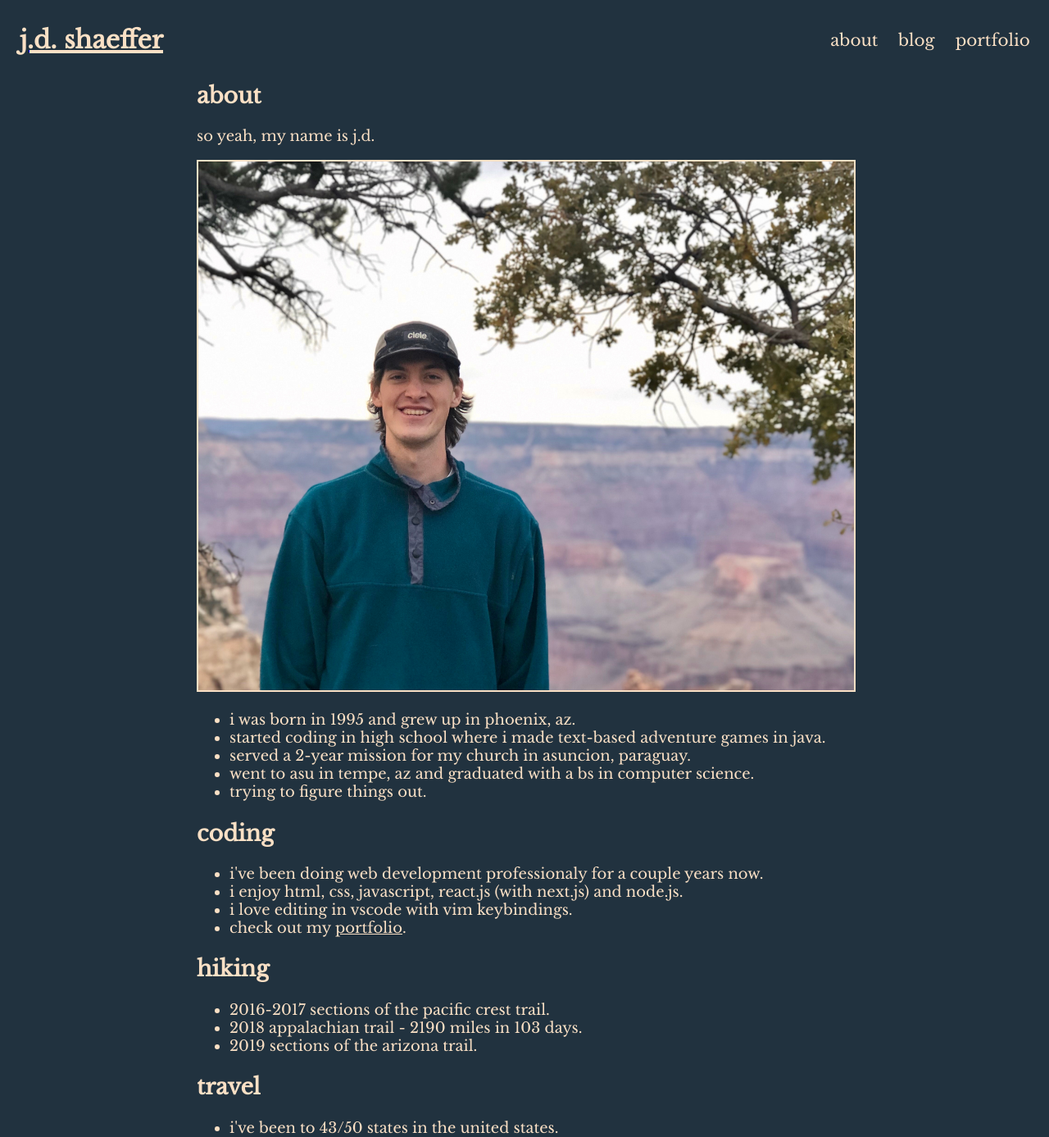
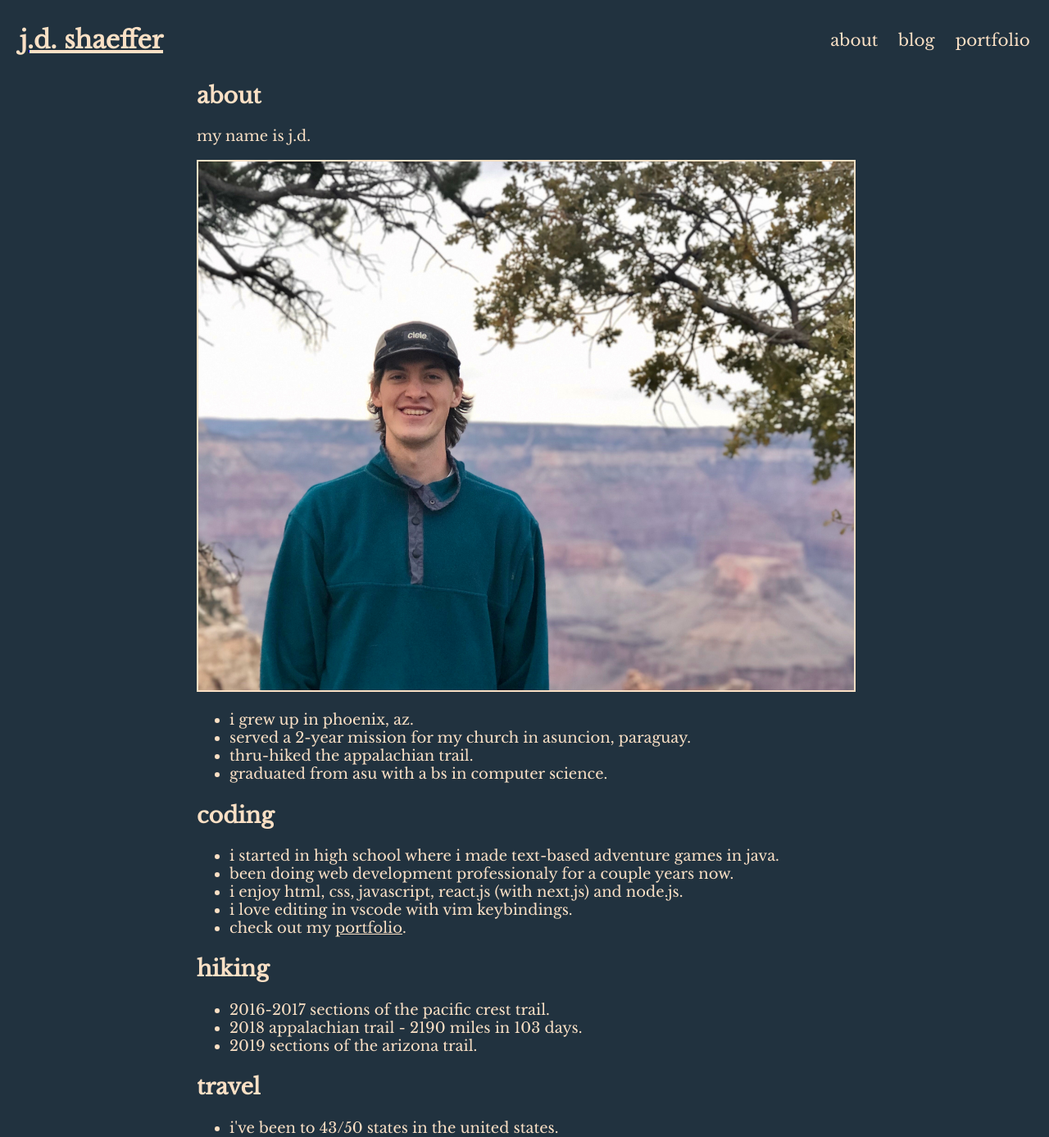
Before and after one commit to jdshaeffer/jdshaeffer.com, a Next.js app: page /about in a window 1280 px wide. Shown: the top 1387 px of the page at 82% size. Built offline with nearby package versions, Linux system fonts and the light colour scheme.

Commit message:
about page content edits

```diff
--- a/pages/about.js
+++ b/pages/about.js
@@ -9,22 +9,22 @@ const aboutContent = (
 		<Content>
 			<h2>about</h2>
 			<p>
-				so yeah, my name is j.d.
+				my name is j.d.
 			</p>
 			<Img
 				src='/grandcanyon.jpg'
 				alt='portrait at grand canyon'
 			/>
 			<ul>
-				<li>i was born in 1995 and grew up in phoenix, az.</li>
-				<li>started coding in high school where i made text-based adventure games in java.</li>
+				<li>i grew up in phoenix, az.</li>
 				<li>served a 2-year mission for my church in asuncion, paraguay.</li>
-				<li>went to asu in tempe, az and graduated with a bs in computer science.</li>
-				<li>trying to figure things out.</li>
+				<li>thru-hiked the appalachian trail.</li>
+				<li>graduated from asu with a bs in computer science.</li>
 			</ul>
 			<h2>coding</h2>
 			<ul>
-				<li>i've been doing web development professionaly for a couple years now.</li>
+				<li>i started in high school where i made text-based adventure games in java.</li>
+				<li>been doing web development professionaly for a couple years now.</li>
 				<li>i enjoy html, css, javascript, react.js (with next.js) and node.js.</li>
 				<li>i love editing in vscode with vim keybindings.</li>
 				<li>check out my <ContentLinkText href='/portfolio' name='portfolio' />.</li>
```
